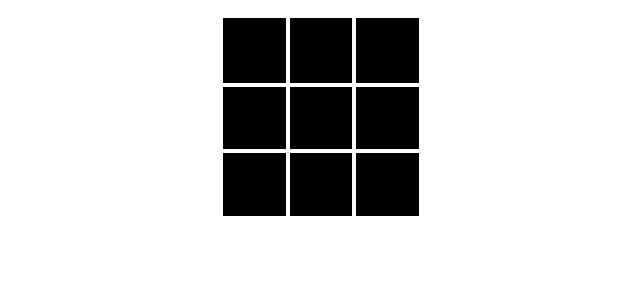
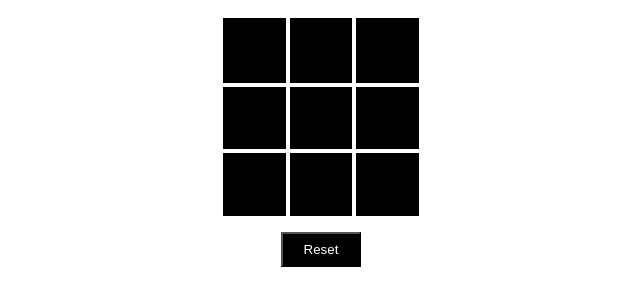
Before and after one commit to CarnunMP/react-toybox, a React (Create React App) app: page / in a window 1280 px wide. Shown: the top 306 px of the page, without its empty margins (319-959 px from the left). Built offline with nearby package versions, Linux system fonts and the light colour scheme.

Commit message:
Added reset button.

```diff
--- a/src/toybox/TicTacToe.jsx
+++ b/src/toybox/TicTacToe.jsx
@@ -37,7 +37,7 @@ const StyledGrid = styled.div`
   }
 `;
 
-const StyledStartButton = styled.button`
+const StyledButton = styled.button`
   width: 80px;
   height: 35px;
   margin: 1rem auto;
@@ -71,8 +71,14 @@ export default function TicTacToe(props) {
 
     setPlayerIsMoving(!playerIsMoving);
     setGrid(modifiedGrid);
-    console.log(grid);
+    // console.log(grid);
   };
+
+  const resetGame = () => {
+    setGrid(newGrid);
+    setPlayerIsX(true); // TODO: randomise start of game
+    setPlayerIsMoving(playerIsX);
+  }
 
   // const startNewGame = () => {
   //   // flip coin to determine who starts, player or computer
@@ -92,9 +98,9 @@ export default function TicTacToe(props) {
       </div>
     ))}
     </StyledGrid>
-    {/* <StyledStartButton onClick={startNewGame}>
-      Start
-    </StyledStartButton> */}
+    <StyledButton id='reset' onClick={resetGame}>
+      Reset
+    </StyledButton>
     </>
   )
 }
```
